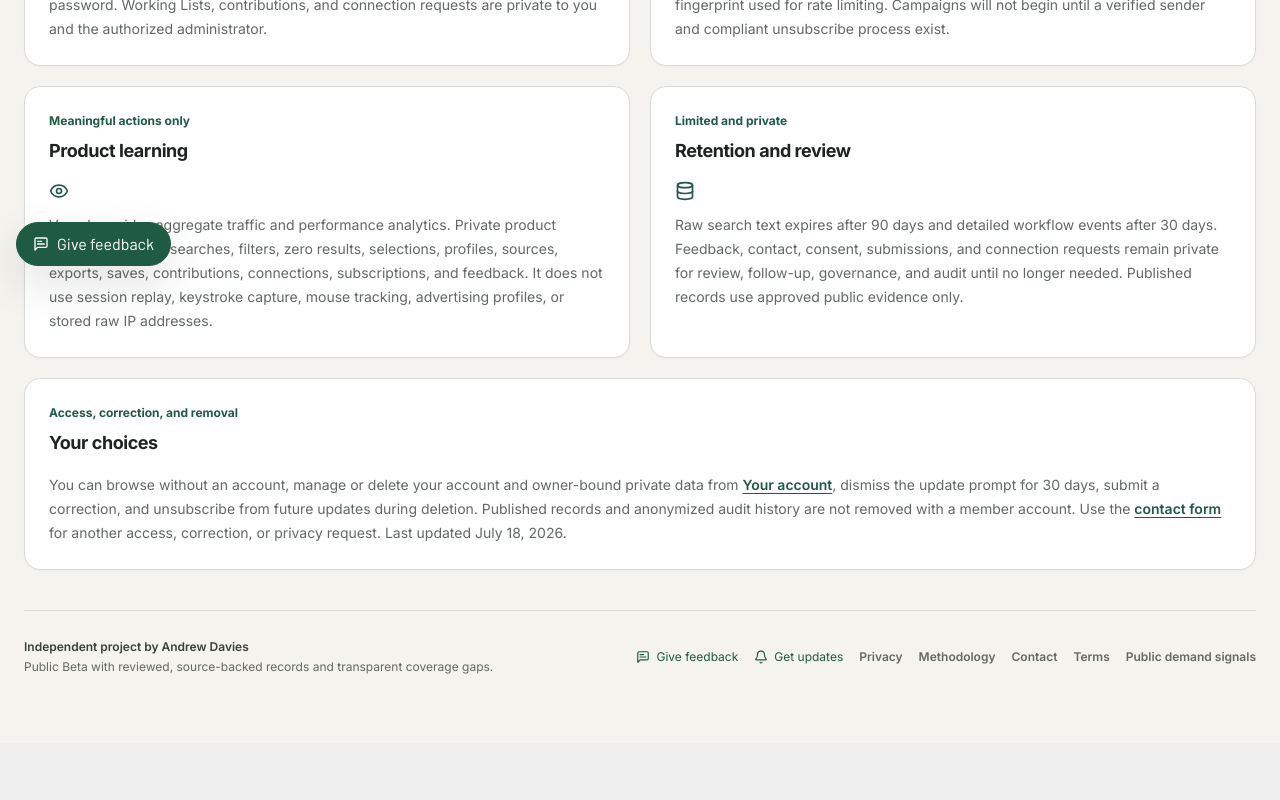
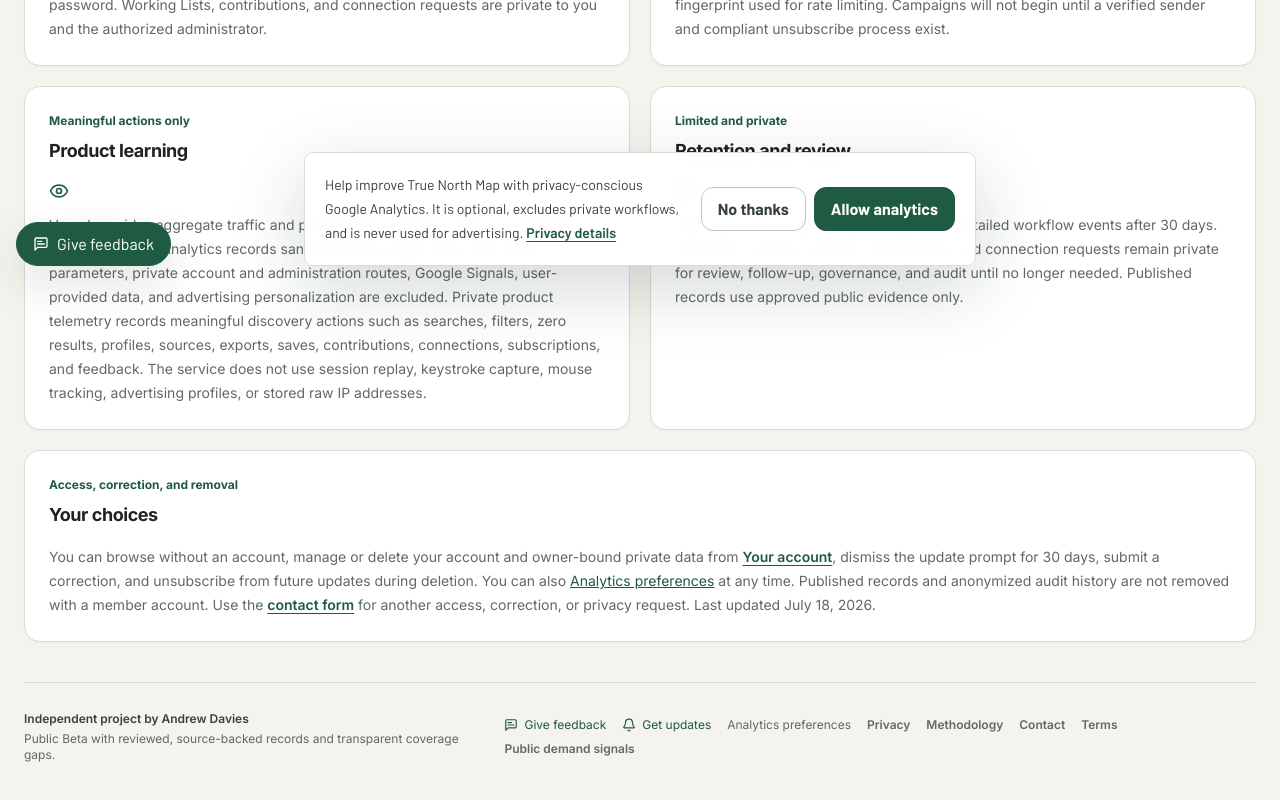
Before and after one commit to AndDavies/ecosystem_intelligence, a Next.js app in the folder app/: page /privacy in a window 1280 px wide. Shown: the part 518-1318 px from the top of the page. Before the commit the page ends 1261 px from the top, so only its background shows below. Built offline with nearby package versions, Linux system fonts and the light colour scheme; no server answers.

Commit message:
Add privacy-conscious Google Analytics

```diff
--- a/app/src/app/privacy/page.tsx
+++ b/app/src/app/privacy/page.tsx
@@ -1,5 +1,6 @@
 import { Database, Eye, MailCheck, ShieldCheck } from "lucide-react";
 import { PublicCard, PublicPageShell } from "@/components/atlas/public-page-shell";
+import { AnalyticsPreferencesButton } from "@/components/atlas/public-beta-insights";
 
 export const metadata = { title: "Privacy", description: "How True North Map handles accounts, contributions, connections, messages, feedback, analytics, and retention." };
 
@@ -9,10 +10,10 @@ export default function PrivacyPage() {
       <div className="grid gap-5 lg:grid-cols-2">
         <PublicCard title="Sign-in and private work" eyebrow="User-controlled actions"><ShieldCheck className="mb-3 size-5 text-[var(--atlas-primary)]" /><p className="text-sm leading-6 text-[var(--atlas-muted)]">You can use Google or a passwordless email link. Google provides a verified email and basic profile information; the service never receives your Google or email password. Working Lists, contributions, and connection requests are private to you and the authorized administrator.</p></PublicCard>
         <PublicCard title="Updates and contact" eyebrow="Affirmative consent"><MailCheck className="mb-3 size-5 text-[var(--atlas-primary)]" /><p className="text-sm leading-6 text-[var(--atlas-muted)]">Update signup stores your email, the consent language and version, source, and status. Contact messages store the details you enter and a one-way request fingerprint used for rate limiting. Campaigns will not begin until a verified sender and compliant unsubscribe process exist.</p></PublicCard>
-        <PublicCard title="Product learning" eyebrow="Meaningful actions only"><Eye className="mb-3 size-5 text-[var(--atlas-primary)]" /><p className="text-sm leading-6 text-[var(--atlas-muted)]">Vercel provides aggregate traffic and performance analytics. Private product telemetry records searches, filters, zero results, selections, profiles, sources, exports, saves, contributions, connections, subscriptions, and feedback. It does not use session replay, keystroke capture, mouse tracking, advertising profiles, or stored raw IP addresses.</p></PublicCard>
+        <PublicCard title="Product learning" eyebrow="Meaningful actions only"><Eye className="mb-3 size-5 text-[var(--atlas-primary)]" /><p className="text-sm leading-6 text-[var(--atlas-muted)]">Vercel provides aggregate traffic and performance analytics. With your optional consent, Google Analytics records sanitized public-page visits; URL search parameters, private account and administration routes, Google Signals, user-provided data, and advertising personalization are excluded. Private product telemetry records meaningful discovery actions such as searches, filters, zero results, profiles, sources, exports, saves, contributions, connections, subscriptions, and feedback. The service does not use session replay, keystroke capture, mouse tracking, advertising profiles, or stored raw IP addresses.</p></PublicCard>
         <PublicCard title="Retention and review" eyebrow="Limited and private"><Database className="mb-3 size-5 text-[var(--atlas-primary)]" /><p className="text-sm leading-6 text-[var(--atlas-muted)]">Raw search text expires after 90 days and detailed workflow events after 30 days. Feedback, contact, consent, submissions, and connection requests remain private for review, follow-up, governance, and audit until no longer needed. Published records use approved public evidence only.</p></PublicCard>
       </div>
-      <PublicCard title="Your choices" eyebrow="Access, correction, and removal" className="mt-5"><p className="text-sm leading-6 text-[var(--atlas-muted)]">You can browse without an account, manage or delete your account and owner-bound private data from <a href="/account" className="font-semibold text-[var(--atlas-primary)] underline">Your account</a>, dismiss the update prompt for 30 days, submit a correction, and unsubscribe from future updates during deletion. Published records and anonymized audit history are not removed with a member account. Use the <a href="/contact" className="font-semibold text-[var(--atlas-primary)] underline">contact form</a> for another access, correction, or privacy request. Last updated July 18, 2026.</p></PublicCard>
+      <PublicCard title="Your choices" eyebrow="Access, correction, and removal" className="mt-5"><p className="text-sm leading-6 text-[var(--atlas-muted)]">You can browse without an account, manage or delete your account and owner-bound private data from <a href="/account" className="font-semibold text-[var(--atlas-primary)] underline">Your account</a>, dismiss the update prompt for 30 days, submit a correction, and unsubscribe from future updates during deletion. You can also <AnalyticsPreferencesButton className="font-semibold text-[var(--atlas-primary)] underline" /> at any time. Published records and anonymized audit history are not removed with a member account. Use the <a href="/contact" className="font-semibold text-[var(--atlas-primary)] underline">contact form</a> for another access, correction, or privacy request. Last updated July 18, 2026.</p></PublicCard>
     </PublicPageShell>
   );
 }
--- a/app/src/components/atlas/public-atlas-footer.tsx
+++ b/app/src/components/atlas/public-atlas-footer.tsx
@@ -3,6 +3,7 @@
 import Link from "next/link";
 import { Bell, MessageSquareText } from "lucide-react";
 import { openPilotFeedback, openPilotUpdates } from "@/lib/pilot/client";
+import { AnalyticsPreferencesButton } from "@/components/atlas/public-beta-insights";
 
 export function PublicAtlasFooter({ generatedLabel }: { generatedLabel?: string }) {
   return (
@@ -15,6 +16,7 @@ export function PublicAtlasFooter({ generatedLabel }: { generatedLabel?: string
         <div className="flex flex-wrap items-center gap-x-4 gap-y-2">
           <button type="button" onClick={openPilotFeedback} className="inline-flex items-center gap-1.5 font-semibold text-[var(--atlas-primary)] hover:underline"><MessageSquareText className="size-3.5" />Give feedback</button>
           <button type="button" onClick={openPilotUpdates} className="inline-flex items-center gap-1.5 font-semibold text-[var(--atlas-primary)] hover:underline"><Bell className="size-3.5" />Get updates</button>
+          <AnalyticsPreferencesButton className="font-semibold text-[var(--atlas-muted)] hover:text-[var(--atlas-primary)] hover:underline" />
           <Link href="/privacy" className="font-semibold text-[var(--atlas-muted)] no-underline hover:text-[var(--atlas-primary)] hover:underline">Privacy</Link>
           <Link href="/methodology" className="font-semibold text-[var(--atlas-muted)] no-underline hover:text-[var(--atlas-primary)] hover:underline">Methodology</Link>
           <Link href="/contact" className="font-semibold text-[var(--atlas-muted)] no-underline hover:text-[var(--atlas-primary)] hover:underline">Contact</Link>
--- a/app/src/components/atlas/public-beta-insights.tsx
+++ b/app/src/components/atlas/public-beta-insights.tsx
@@ -1,7 +1,130 @@
 "use client";
 
+import Link from "next/link";
+import Script from "next/script";
+import { usePathname } from "next/navigation";
+import { useEffect, useState } from "react";
 import { Analytics, type BeforeSendEvent } from "@vercel/analytics/next";
 import { SpeedInsights } from "@vercel/speed-insights/next";
+import {
+  analyticsConsentStorageKey,
+  analyticsPreferencesEvent,
+  isAnalyticsEligiblePath,
+  openAnalyticsPreferences,
+  type AnalyticsConsent
+} from "@/lib/analytics-consent";
+
+declare global {
+  interface Window {
+    dataLayer?: unknown[];
+    gtag?: (...args: unknown[]) => void;
+  }
+}
+
+const measurementId = process.env.NEXT_PUBLIC_GOOGLE_ANALYTICS_ID;
+
+function clearGoogleAnalyticsCookies() {
+  document.cookie.split(";").forEach((cookie) => {
+    const name = cookie.split("=")[0]?.trim();
+    if (!name?.startsWith("_ga")) return;
+    document.cookie = `${name}=; Max-Age=0; path=/; SameSite=Lax`;
+    document.cookie = `${name}=; Max-Age=0; path=/; domain=.${window.location.hostname}; SameSite=Lax`;
+  });
+}
+
+function GoogleAnalytics() {
+  const pathname = usePathname();
+  const [consent, setConsent] = useState<AnalyticsConsent>("unknown");
+  const eligible = isAnalyticsEligiblePath(pathname);
+
+  useEffect(() => {
+    const stored = window.localStorage.getItem(analyticsConsentStorageKey);
+    if (stored === "accepted" || stored === "declined") setConsent(stored);
+
+    const openPreferences = () => setConsent("unknown");
+    window.addEventListener(analyticsPreferencesEvent, openPreferences);
+    return () => window.removeEventListener(analyticsPreferencesEvent, openPreferences);
+  }, []);
+
+  useEffect(() => {
+    if (!measurementId || consent !== "accepted" || !eligible) return;
+    window.dataLayer = window.dataLayer ?? [];
+    window.gtag = window.gtag ?? function gtag(...args: unknown[]) {
+      window.dataLayer?.push(args);
+    };
+    window.gtag("consent", "default", {
+      analytics_storage: "granted",
+      ad_storage: "denied",
+      ad_user_data: "denied",
+      ad_personalization: "denied"
+    });
+    window.gtag("js", new Date());
+    window.gtag("config", measurementId, {
+      allow_google_signals: false,
+      allow_ad_personalization_signals: false,
+      send_page_view: false
+    });
+  }, [consent, eligible]);
+
+  useEffect(() => {
+    if (!measurementId || consent !== "accepted" || !eligible || !window.gtag) return;
+    window.gtag("event", "page_view", {
+      page_location: `${window.location.origin}${pathname}`,
+      page_path: pathname,
+      page_title: document.title
+    });
+  }, [consent, eligible, pathname]);
+
+  const choose = (choice: Exclude<AnalyticsConsent, "unknown">) => {
+    window.localStorage.setItem(analyticsConsentStorageKey, choice);
+    if (choice === "declined") {
+      window.gtag?.("consent", "update", {
+        analytics_storage: "denied",
+        ad_storage: "denied",
+        ad_user_data: "denied",
+        ad_personalization: "denied"
+      });
+      clearGoogleAnalyticsCookies();
+    }
+    setConsent(choice);
+  };
+
+  return (
+    <>
+      {measurementId && consent === "accepted" && eligible ? (
+        <Script
+          id="true-north-map-google-analytics"
+          src={`https://www.googletagmanager.com/gtag/js?id=${measurementId}`}
+          strategy="afterInteractive"
+        />
+      ) : null}
+      {measurementId && consent === "unknown" && eligible ? (
+        <aside
+          aria-label="Analytics choice"
+          className="fixed inset-x-4 bottom-4 z-[90] mx-auto max-w-2xl rounded-3xl border border-[var(--atlas-border)] bg-white/95 p-4 shadow-[0_22px_70px_rgba(15,31,46,0.18)] backdrop-blur sm:p-5"
+        >
+          <div className="flex flex-col gap-4 sm:flex-row sm:items-center sm:justify-between">
+            <p className="text-sm leading-6 text-[var(--atlas-ink-soft)]">
+              Help improve True North Map with privacy-conscious Google Analytics. It is optional, excludes private workflows, and is never used for advertising. <Link href="/privacy" className="font-semibold text-[var(--atlas-primary)] underline">Privacy details</Link>
+            </p>
+            <div className="flex shrink-0 gap-2">
+              <button type="button" onClick={() => choose("declined")} className="atlas-secondary-button px-4 py-2 text-xs">No thanks</button>
+              <button type="button" onClick={() => choose("accepted")} className="atlas-primary-button px-4 py-2 text-xs">Allow analytics</button>
+            </div>
+          </div>
+        </aside>
+      ) : null}
+    </>
+  );
+}
+
+export function AnalyticsPreferencesButton({ className = "" }: { className?: string }) {
+  return (
+    <button type="button" onClick={openAnalyticsPreferences} className={className}>
+      Analytics preferences
+    </button>
+  );
+}
 
 export function PublicBetaInsights() {
   return (
@@ -16,6 +139,7 @@ export function PublicBetaInsights() {
         }}
       />
       <SpeedInsights sampleRate={0.5} />
+      <GoogleAnalytics />
     </>
   );
 }
--- /dev/null
+++ b/app/src/lib/analytics-consent.ts
@@ -0,0 +1,24 @@
+export const analyticsConsentStorageKey = "tnm-analytics-consent-v1";
+export const analyticsPreferencesEvent = "tnm:open-analytics-preferences";
+
+export type AnalyticsConsent = "accepted" | "declined" | "unknown";
+
+const privatePathPrefixes = [
+  "/account",
+  "/admin",
+  "/auth",
+  "/collections",
+  "/review",
+  "/sign-in",
+  "/submissions"
+];
+
+export function isAnalyticsEligiblePath(pathname: string) {
+  return !privatePathPrefixes.some(
+    (prefix) => pathname === prefix || pathname.startsWith(`${prefix}/`)
+  );
+}
+
+export function openAnalyticsPreferences() {
+  window.dispatchEvent(new CustomEvent(analyticsPreferencesEvent));
+}
```
Also changed, not shown: context/governance/Development Log - 2026-07-15.md (+2 -0 lines), 2 other files (tests, documents, lock files or other folders).
